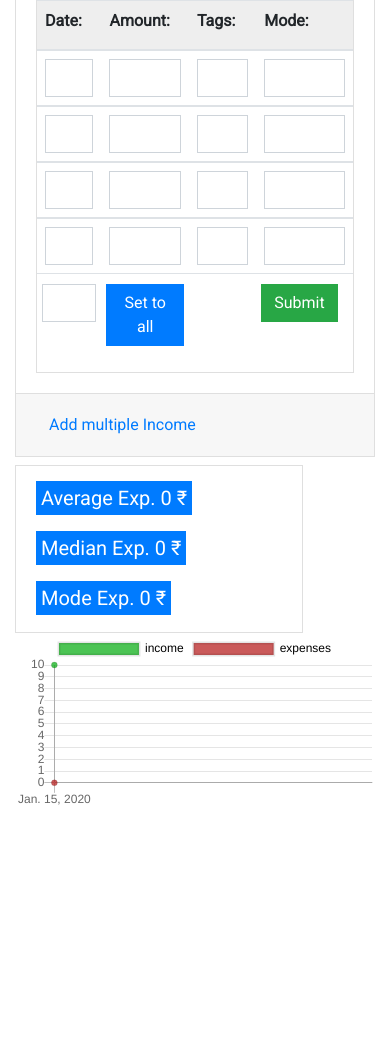
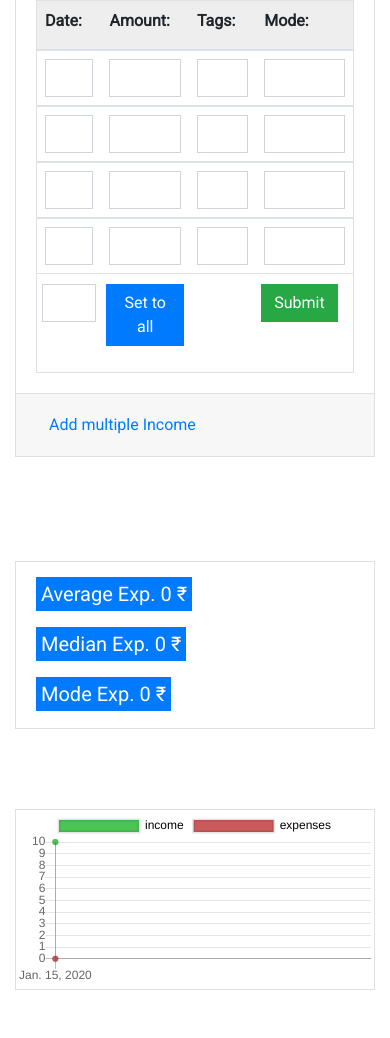
Before and after one commit to siddheshkand/expenses, a Django app: page / in a window 390 px wide. Shown: the part 849-1887 px from the top of the page. Before the commit the page ends 1710 px from the top, so only its background shows below. Run offline with Django 3.2, Linux system fonts and the light colour scheme; the first user in the database is signed in; tables that the repository leaves empty hold one stand-in row (Sample ...); some libraries are stand-ins or nearby versions.

Commit message:
table made responsive

```diff
--- a/home/templates/home/home.html
+++ b/home/templates/home/home.html
@@ -69,9 +69,14 @@
                 white-space: nowrap;
                 text-overflow: ellipsis;
             }
+
             .table th, .table td {
                 padding: .50rem;
             }
+            .mr-tp-responsive{
+                margin-top: 5rem;
+            }
+
 
         }
 
@@ -80,7 +85,7 @@
 {% block content %}
     <div class="mt-5"></div>
     <div class="container">
-        <div class="row mt-2">
+        <div class="row mt-4">
             <div class="col-lg-6 col-sm-12">
                 <table class="table table-striped tableFixHead" id="e_i_table">
                     <thead>
@@ -97,7 +102,7 @@
                     {% for e in incomeAndExpense %}
                         {% ifequal e.type 'income' %}
                             <tr style="color:green">
-                                <th  >{{ forloop.counter }}</th>
+                                <th>{{ forloop.counter }}</th>
                                 <td class="table-date">{{ e.date|date:"d/m/y" }}</td>
                                 <td>{{ e.amount }}</td>
                                 <td title="{{ e.tags }}" class="table-tag">{{ e.tags|slice:':15' }}</td>
@@ -106,7 +111,7 @@
                             </tr>
                         {% else %}
                             <tr style="color:red">
-                                <th >{{ forloop.counter }}</th>
+                                <th>{{ forloop.counter }}</th>
                                 <td class="table-date">{{ e.date|date:"d/m/y" }}</td>
                                 <td>{{ e.amount }}</td>
                                 <td title="{{ e.tags }}" class="table-tag">{{ e.tags|slice:':15' }}</td>
@@ -262,10 +267,10 @@
                 </div>
             </div>
         </div>
-        <div class="row mt-2">
+        <div class="row mt-4 mt-sm-5">
 
-            <div class="col-lg-6">
-                <div class="card" style="width: 18rem;">
+            <div class="col-lg-6 mr-tp-responsive">
+                <div class="card">
                     <div class="card-body">
                         <h5 class="card-title btn-primary" style="display: inline;padding: 5px">Average Exp.
                             {{ stats.daily_expenses_mean }} ₹</h5>
@@ -284,8 +289,10 @@
                     </div>
                 </div>
             </div>
-            <div class="col-lg-6">
-                <canvas id="myChart"></canvas>
+            <div class="col-lg-6 mr-tp-responsive">
+                <div class="card">
+                    <canvas id="myChart"></canvas>
+                </div>
             </div>
         </div>
     </div>
```
